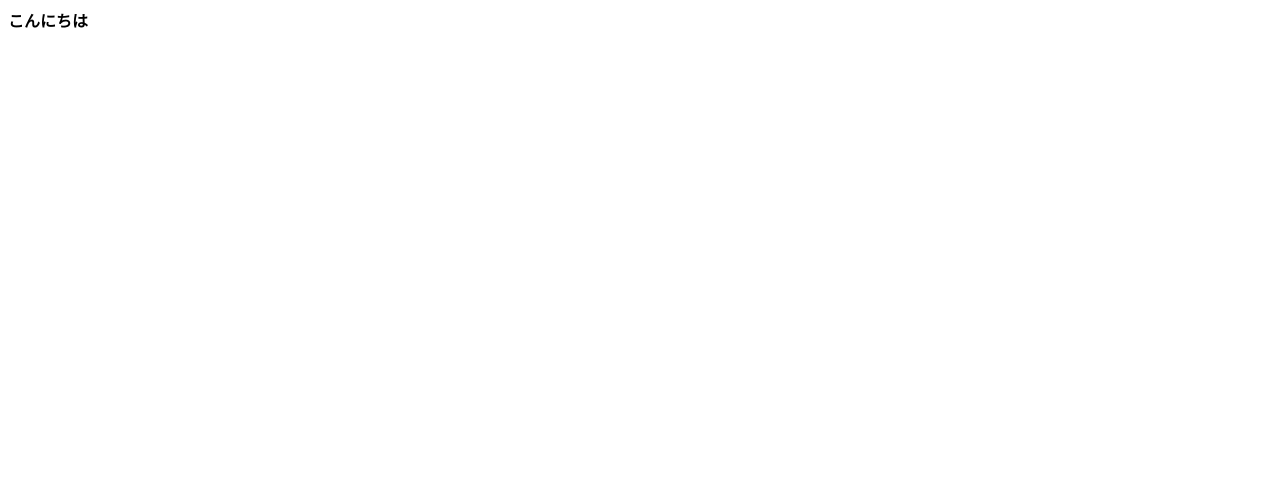
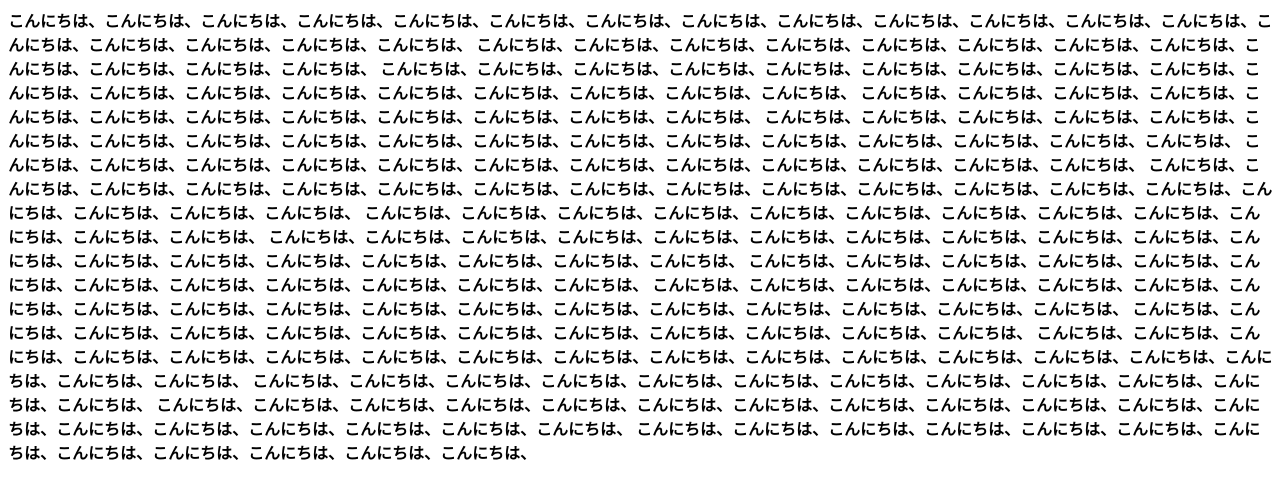
Before and after one commit to makoty-pg/20240422-meijo, a plain HTML site: page index.html in a window 1280 px wide. Drawn offline with Linux system fonts and the light colour scheme.

Commit message:
Update index.html

```diff
--- a/index.html
+++ b/index.html
@@ -5,6 +5,21 @@
     <title>タイトル</title>
   </head>
   <body>
-    <strong>こんにちは</strong>
+    <strong>こんにちは、こんにちは、こんにちは、こんにちは、こんにちは、こんにちは、こんにちは、こんにちは、こんにちは、こんにちは、こんにちは、こんにちは、こんにちは、こんにちは、こんにちは、こんにちは、こんにちは、こんにちは、
+    こんにちは、こんにちは、こんにちは、こんにちは、こんにちは、こんにちは、こんにちは、こんにちは、こんにちは、こんにちは、こんにちは、こんにちは、
+    こんにちは、こんにちは、こんにちは、こんにちは、こんにちは、こんにちは、こんにちは、こんにちは、こんにちは、こんにちは、こんにちは、こんにちは、こんにちは、こんにちは、こんにちは、こんにちは、こんにちは、こんにちは、
+    こんにちは、こんにちは、こんにちは、こんにちは、こんにちは、こんにちは、こんにちは、こんにちは、こんにちは、こんにちは、こんにちは、こんにちは、
+    こんにちは、こんにちは、こんにちは、こんにちは、こんにちは、こんにちは、こんにちは、こんにちは、こんにちは、こんにちは、こんにちは、こんにちは、こんにちは、こんにちは、こんにちは、こんにちは、こんにちは、こんにちは、
+    こんにちは、こんにちは、こんにちは、こんにちは、こんにちは、こんにちは、こんにちは、こんにちは、こんにちは、こんにちは、こんにちは、こんにちは、
+    こんにちは、こんにちは、こんにちは、こんにちは、こんにちは、こんにちは、こんにちは、こんにちは、こんにちは、こんにちは、こんにちは、こんにちは、こんにちは、こんにちは、こんにちは、こんにちは、こんにちは、こんにちは、
+    こんにちは、こんにちは、こんにちは、こんにちは、こんにちは、こんにちは、こんにちは、こんにちは、こんにちは、こんにちは、こんにちは、こんにちは、
+    こんにちは、こんにちは、こんにちは、こんにちは、こんにちは、こんにちは、こんにちは、こんにちは、こんにちは、こんにちは、こんにちは、こんにちは、こんにちは、こんにちは、こんにちは、こんにちは、こんにちは、こんにちは、
+    こんにちは、こんにちは、こんにちは、こんにちは、こんにちは、こんにちは、こんにちは、こんにちは、こんにちは、こんにちは、こんにちは、こんにちは、
+    こんにちは、こんにちは、こんにちは、こんにちは、こんにちは、こんにちは、こんにちは、こんにちは、こんにちは、こんにちは、こんにちは、こんにちは、こんにちは、こんにちは、こんにちは、こんにちは、こんにちは、こんにちは、
+    こんにちは、こんにちは、こんにちは、こんにちは、こんにちは、こんにちは、こんにちは、こんにちは、こんにちは、こんにちは、こんにちは、こんにちは、
+    こんにちは、こんにちは、こんにちは、こんにちは、こんにちは、こんにちは、こんにちは、こんにちは、こんにちは、こんにちは、こんにちは、こんにちは、こんにちは、こんにちは、こんにちは、こんにちは、こんにちは、こんにちは、
+    こんにちは、こんにちは、こんにちは、こんにちは、こんにちは、こんにちは、こんにちは、こんにちは、こんにちは、こんにちは、こんにちは、こんにちは、
+    こんにちは、こんにちは、こんにちは、こんにちは、こんにちは、こんにちは、こんにちは、こんにちは、こんにちは、こんにちは、こんにちは、こんにちは、こんにちは、こんにちは、こんにちは、こんにちは、こんにちは、こんにちは、
+    こんにちは、こんにちは、こんにちは、こんにちは、こんにちは、こんにちは、こんにちは、こんにちは、こんにちは、こんにちは、こんにちは、こんにちは、</strong>
   </body>
 </html>
```
